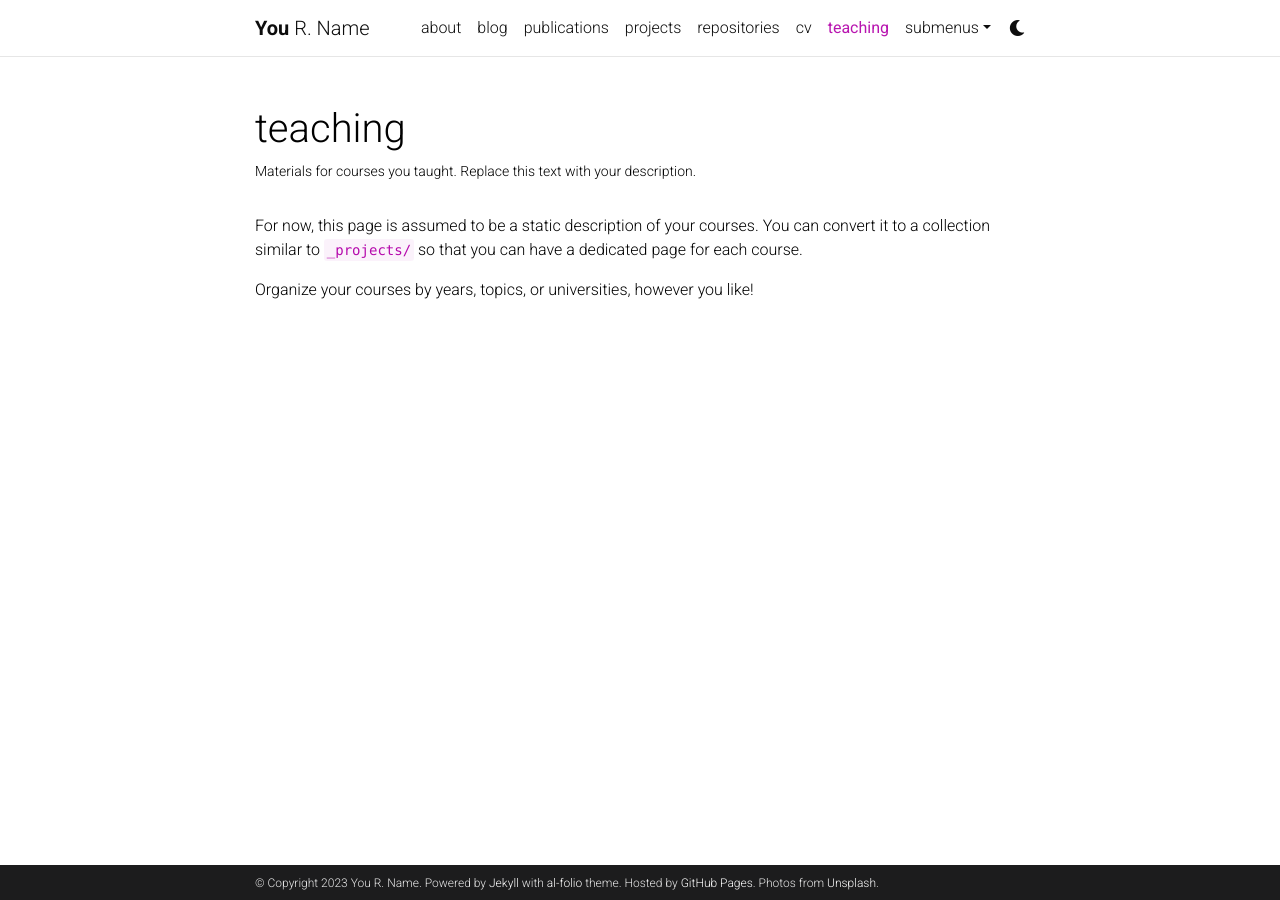
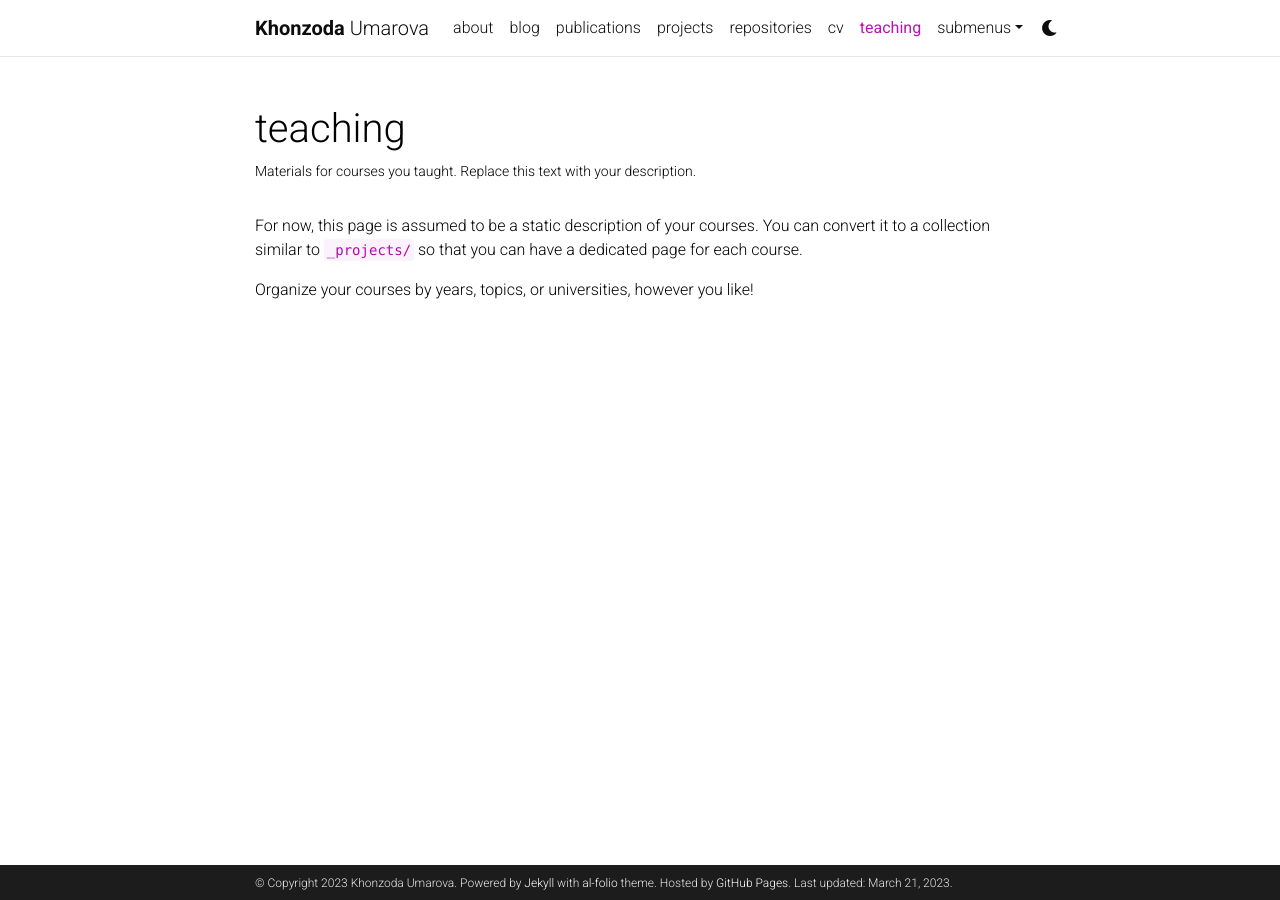
Before and after one commit to khonzoda/khonzoda.github.io, a Jekyll site: the page built from _pages/teaching.md, in a window 1280 px wide. Built offline with Jekyll 4.4.1, drawn with Linux system fonts in a browser that asks for light colours; comment, search, counter and statistics services are not loaded; a style sheet for code colours, icons or effects is not loaded.

Commit message:
Update _config.yml

```diff
--- a/_config.yml
+++ b/_config.yml
@@ -3,24 +3,24 @@
 # -----------------------------------------------------------------------------
 
 title: blank # the website title (if blank, full name will be used instead)
-first_name: You
-middle_name: R.
-last_name: Name
+first_name: Khonzoda
+middle_name:
+last_name: Umarova
 email: you@example.com
 description: > # the ">" symbol means to ignore newlines until "footer_text:"
   A simple, whitespace theme for academics. Based on [*folio](https://github.com/bogoli/-folio) design.
 footer_text: >
   Powered by <a href="https://jekyllrb.com/" target="_blank">Jekyll</a> with <a href="https://github.com/alshedivat/al-folio">al-folio</a> theme.
   Hosted by <a href="https://pages.github.com/" target="_blank">GitHub Pages</a>.
-  Photos from <a href="https://unsplash.com" target="_blank">Unsplash</a>.
-keywords: jekyll, jekyll-theme, academic-website, portfolio-website  # add your own keywords or leave empty
+#  Photos from <a href="https://unsplash.com" target="_blank">Unsplash</a>.
+keywords: # jekyll, jekyll-theme, academic-website, portfolio-website  # add your own keywords or leave empty
 
 lang: en # the language of your site (for example: en, fr, cn, ru, etc.)
 icon: ⚛️  # the emoji used as the favicon (alternatively, provide image name in /assets/img/)
 
-url: https://alshedivat.github.io # the base hostname & protocol for your site
-baseurl: /al-folio # the subpath of your site, e.g. /blog/
-last_updated: false # set to true if you want to display last updated in the footer
+url: https://khonzoda.github.io # the base hostname & protocol for your site
+baseurl:  # the subpath of your site, e.g. /blog/
+last_updated: true # set to true if you want to display last updated in the footer
 impressum_path:  # set to path to include impressum link in the footer, use the same path as permalink in a page, helps to conform with EU GDPR
 
 # -----------------------------------------------------------------------------
@@ -312,7 +312,7 @@ external_links:
 # -----------------------------------------------------------------------------
 
 imagemagick:
-  enabled: true # enables responsive images for your site (recomended, see https://github.com/alshedivat/al-folio/issues/537)
+  enabled: false # enables responsive images for your site (recomended, see https://github.com/alshedivat/al-folio/issues/537)
   widths:
     - 480
     - 800
```
